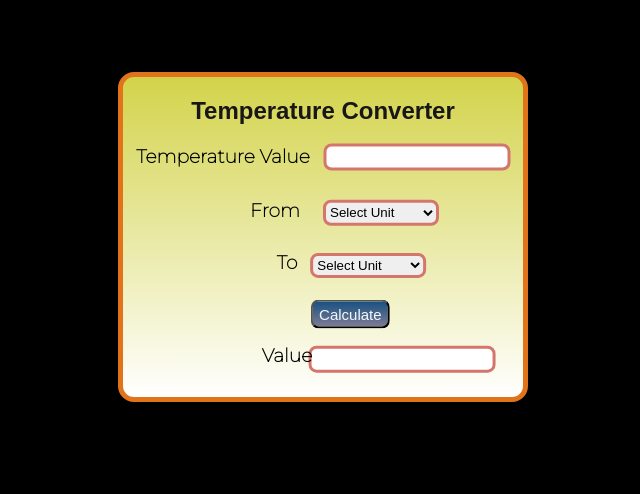
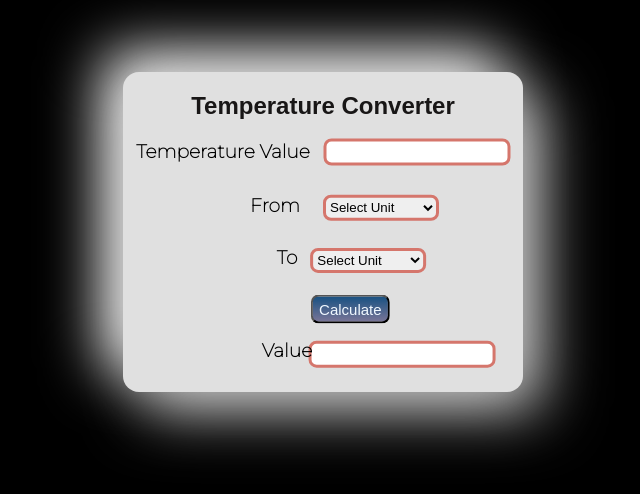
Before and after one commit to poonam-adlakha/Temperature-Conversion, a plain HTML site: page index.html in a window 1280 px wide. Shown: the whole page, without its empty margins (325-965 px from the left). Drawn offline with Linux system fonts and the light colour scheme.

Commit message:
Graphics changed with background

```diff
--- a/style.css
+++ b/style.css
@@ -20,8 +20,10 @@ h2 {
   margin-top: 5%;
   width: 25em;
   height: 20em;
-  background: linear-gradient(rgb(211, 211, 75), white);
-  border: solid 5px rgb(225, 116, 27);
+  background: #e0e0e0;
+  box-shadow:  20px 20px 60px #bebebe,
+             -20px -20px 60px #ffffff;
+
   border-radius: 1rem;
   text-align: center;
   color: black;
```
